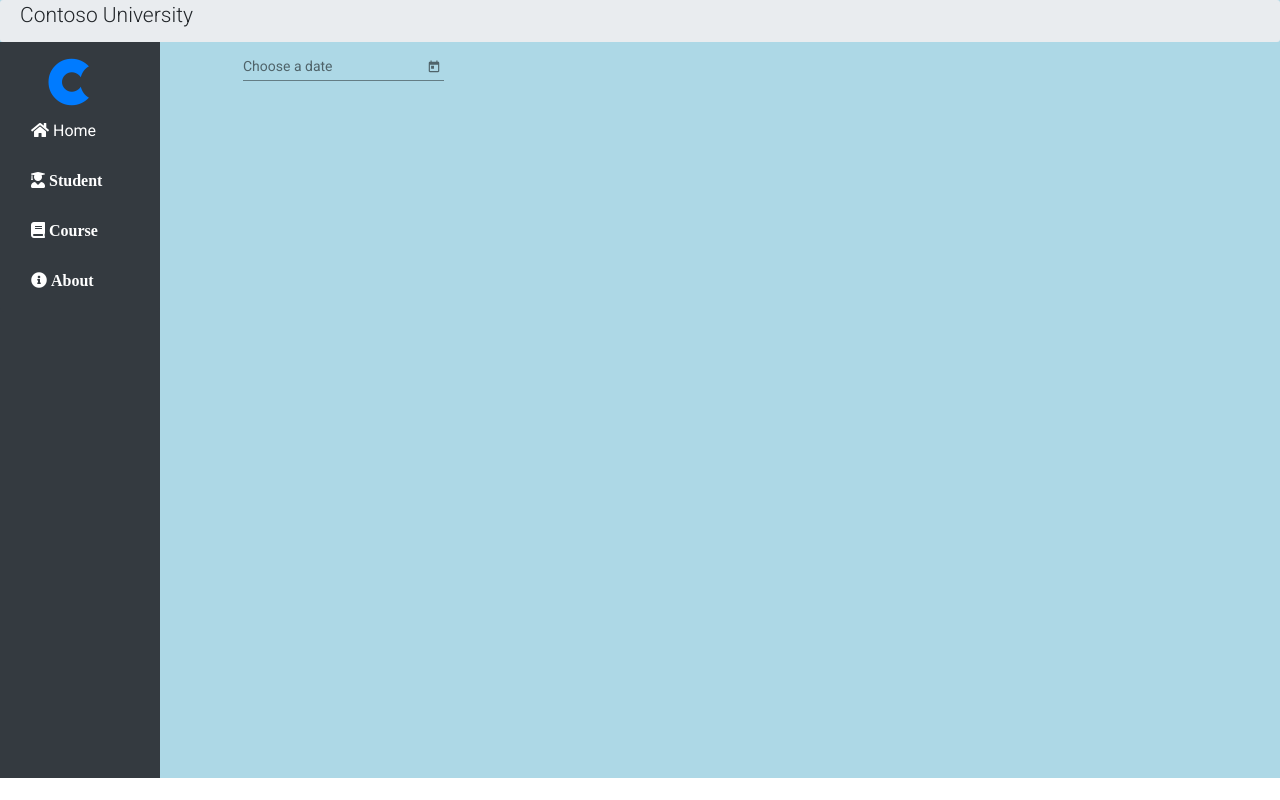
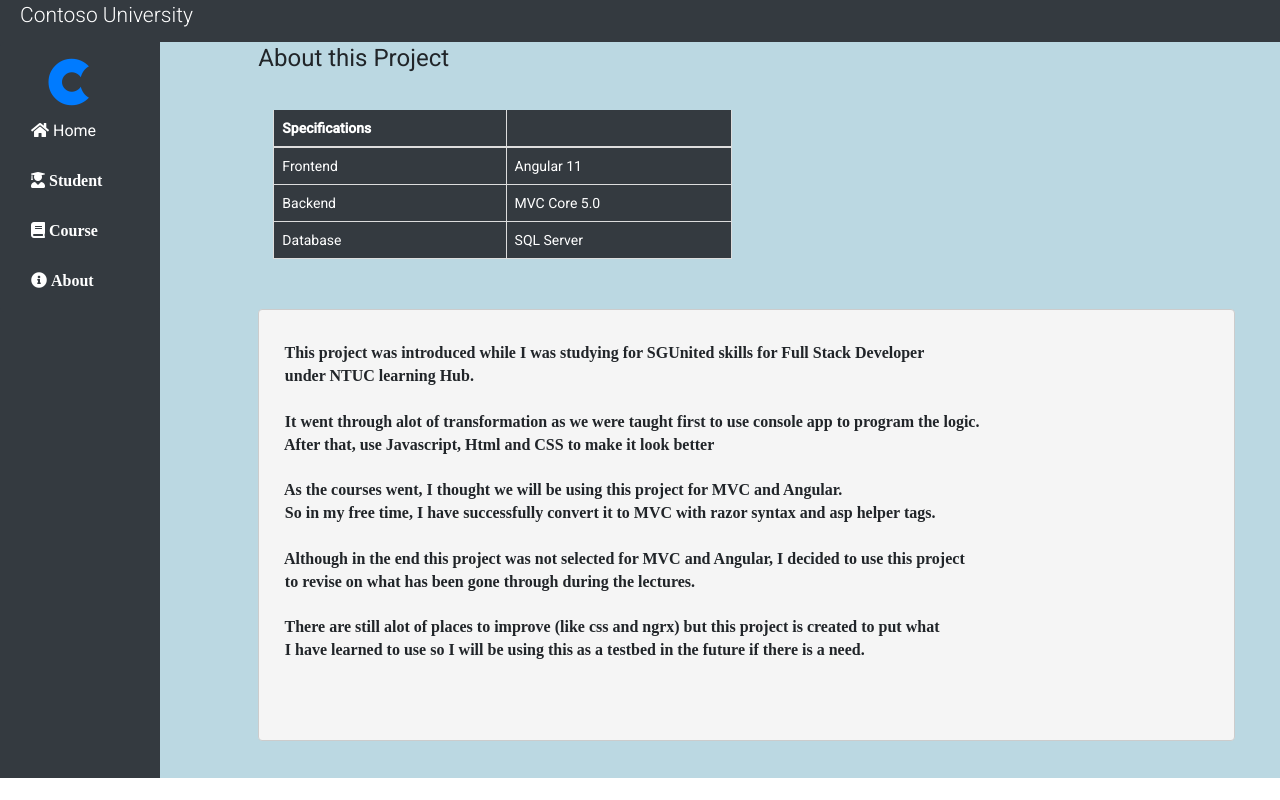
Before and after one commit to Wongks81/ContosoClient, an Angular app: page /about in a window 1280 px wide. Built offline with nearby package versions, Linux system fonts and the light colour scheme.

Commit message:
Added about page

```diff
--- a/src/app/about/about.component.html
+++ b/src/app/about/about.component.html
@@ -1,5 +1,51 @@
-<mat-form-field>
-    <input matInput [matDatepicker]="picker" placeholder="Choose a date">
-    <mat-datepicker-toggle matSuffix [for]="picker"></mat-datepicker-toggle>
-    <mat-datepicker #picker></mat-datepicker>
-  </mat-form-field>
+<div class="container">
+  <h1>About this Project</h1>
+  <div class="container col-sm-6">
+    <br>
+    <table class="table table-bordered table-dark">
+      <thead>
+        <tr>
+          <th scope="col">Specifications</th>
+          <th scope="col"></th>
+        </tr>
+      </thead>
+      <tbody>
+        <tr>
+          <td>Frontend</td>
+          <td>Angular 11</td>
+        </tr>
+        <tr>
+          <td>Backend</td>
+          <td>MVC Core 5.0</td>
+        </tr>
+        <tr>
+          <td>Database</td>
+          <td>SQL Server</td>
+        </tr>
+      </tbody>
+    </table>
+  </div>
+</div>
+<br>
+<br>
+<div class="container">
+  <pre style="font-family: serif; font-size: medium;">
+    <b>
+    This project was introduced while I was studying for SGUnited skills for Full Stack Developer
+    under NTUC learning Hub.
+
+    It went through alot of transformation as we were taught first to use console app to program the logic.
+    After that, use Javascript, Html and CSS to make it look better
+
+    As the courses went, I thought we will be using this project for MVC and Angular.
+    So in my free time, I have successfully convert it to MVC with razor syntax and asp helper tags.
+
+    Although in the end this project was not selected for MVC and Angular, I decided to use this project
+    to revise on what has been gone through during the lectures.
+
+    There are still alot of places to improve (like css and ngrx) but this project is created to put what
+    I have learned to use so I will be using this as a testbed in the future if there is a need.
+
+  </b>
+  </pre>
+</div>
--- a/src/app/app.component.css
+++ b/src/app/app.component.css
@@ -1,8 +1,10 @@
 .jumbotron {
     padding-top: 5px;
     padding-bottom: 5px;
+    border-radius: 0;
     width: 100%;
     margin-bottom: 0px;
+    font-size: medium;
 }
 
 #mainWindow{
--- a/src/app/app.component.html
+++ b/src/app/app.component.html
@@ -1,4 +1,4 @@
-<div class="jumbotron">
+<div class="jumbotron bg-dark text-white">
   <p>Contoso University</p>
 </div>
 <div class="container-fluid">
--- a/src/styles.css
+++ b/src/styles.css
@@ -3,7 +3,7 @@
 
 #background{
     /* background-image: url(./assets/images/curtin1.jpg); */
-    background-color: lightblue;
+    background-color: rgb(187, 216, 226);
     background-repeat: no-repeat;
     background-attachment: fixed;
     background-size: 100% 100%;
```
